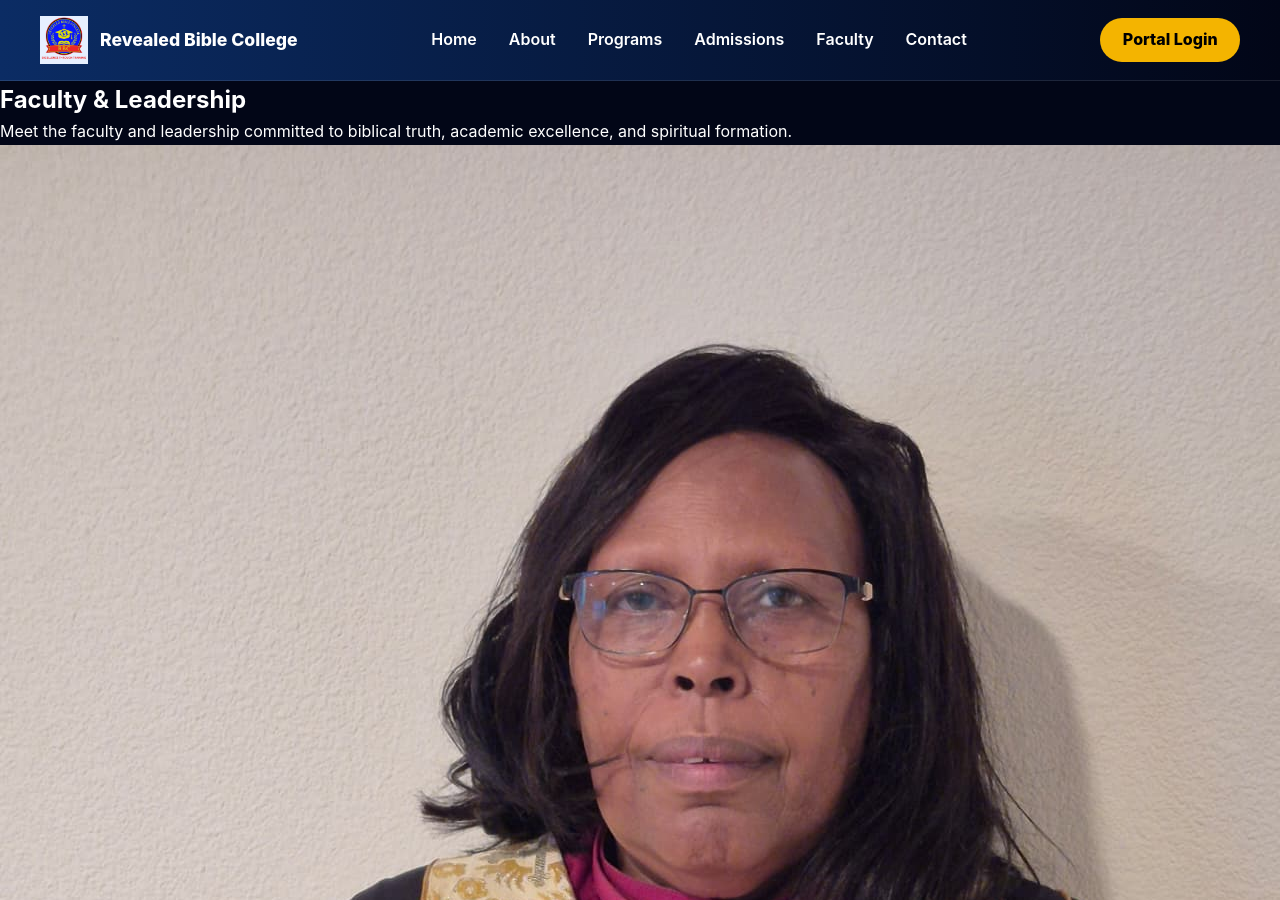
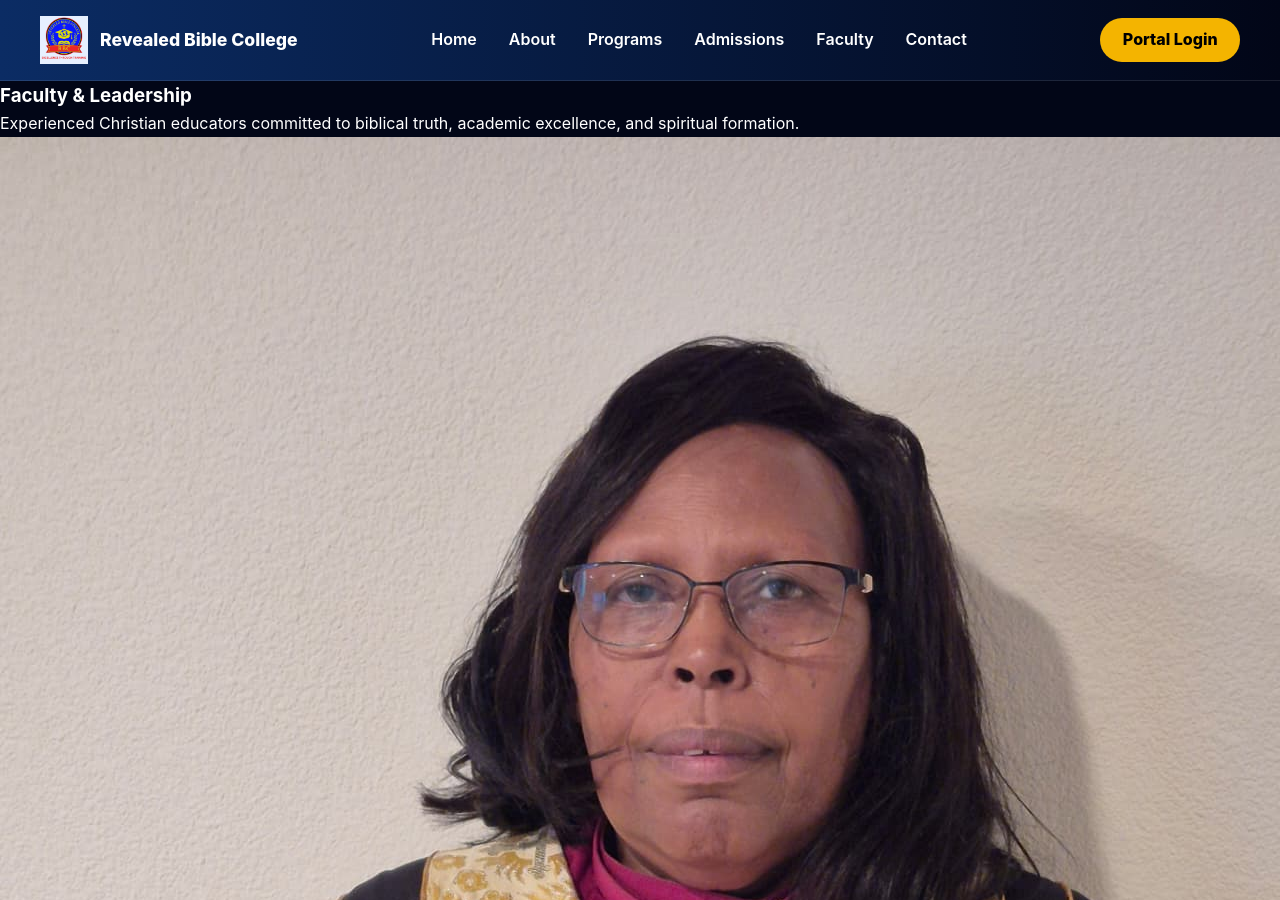
Before and after one commit to WillieKM/my-student-portal, a Jekyll site: the page built from faculty.html, in a window 1280 px wide and 900 px high. Built offline with Jekyll 4.4.1, drawn with Linux system fonts in a browser that asks for light colours; some of the changed text lies outside the part shown.

Commit message:
Update faculty.html

```diff
--- a/faculty.html
+++ b/faculty.html
@@ -1,12 +1,8 @@
 ---
-layout: default
-title: Faculty & Leadership | Revealed Bible College
-hero_title: Faculty & Leadership
-hero_subtitle: Meet the faculty and leadership committed to biblical truth, academic excellence, and spiritual formation.
+layout: section
+title: Faculty & Leadership
+subtitle: Experienced Christian educators committed to biblical truth, academic excellence, and spiritual formation.
 ---
-
-<section class="content-section">
-  <div class="container">
 
 <div class="card-grid">
 
@@ -14,24 +10,21 @@
     <img src="/pauline-kamanja.jpg" alt="Apostle Pauline Kamanja">
     <h3>Apostle Pauline Kamanja</h3>
     <p class="role">President</p>
-        <p>Founder and spiritual leader providing vision, apostolic oversight, and leadership direction.</p>
+    <p>Founder and spiritual leader providing vision, apostolic oversight, and ministry direction.</p>
   </div>
 
   <div class="card faculty-card">
     <img src="/leon-harris.jpg" alt="Dr. Leon Harris">
     <h3>Dr. Leon Harris</h3>
     <p class="role">Chancellor</p>
-        <p>Oversees academic integrity, program development, and leadership advancement.</p>
+    <p>Oversees academic governance, leadership development, and global ministry advancement.</p>
   </div>
 
   <div class="card faculty-card">
     <img src="/harrison-ndungu.jpg" alt="Dr. Harrison Ndungu">
     <h3>Dr. Harrison Ndungu</h3>
     <p class="role">Ministry & Leadership</p>
-        <p>Focus on practical ministry training, pastoral development, and leadership formation.</p>
+    <p>Equips ministers in practical ministry, church leadership, and discipleship formation.</p>
   </div>
 
 </div>
-
-  </div>
-</section>
```
Lines whose indentation alone changed are shown as unchanged.
